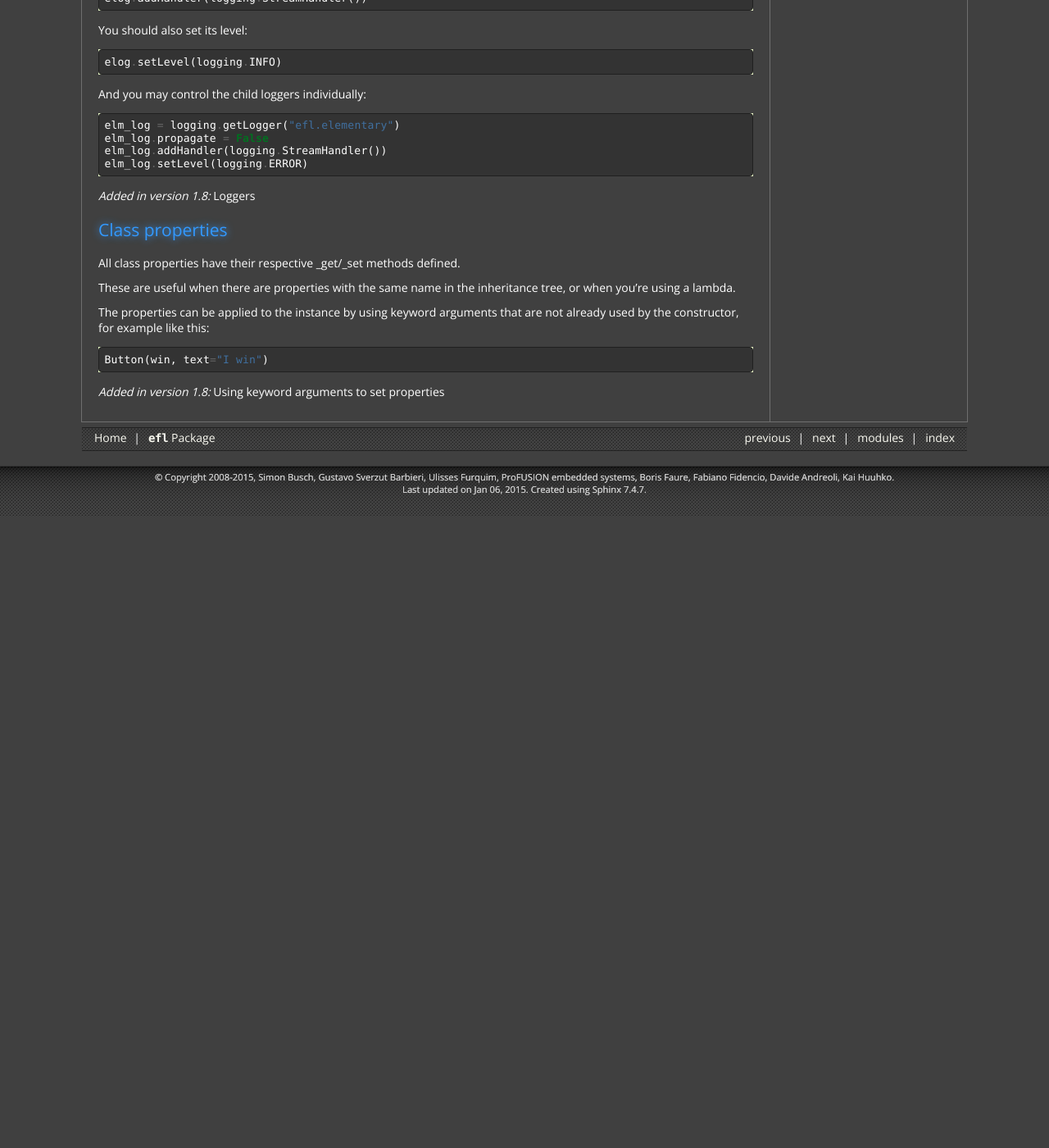
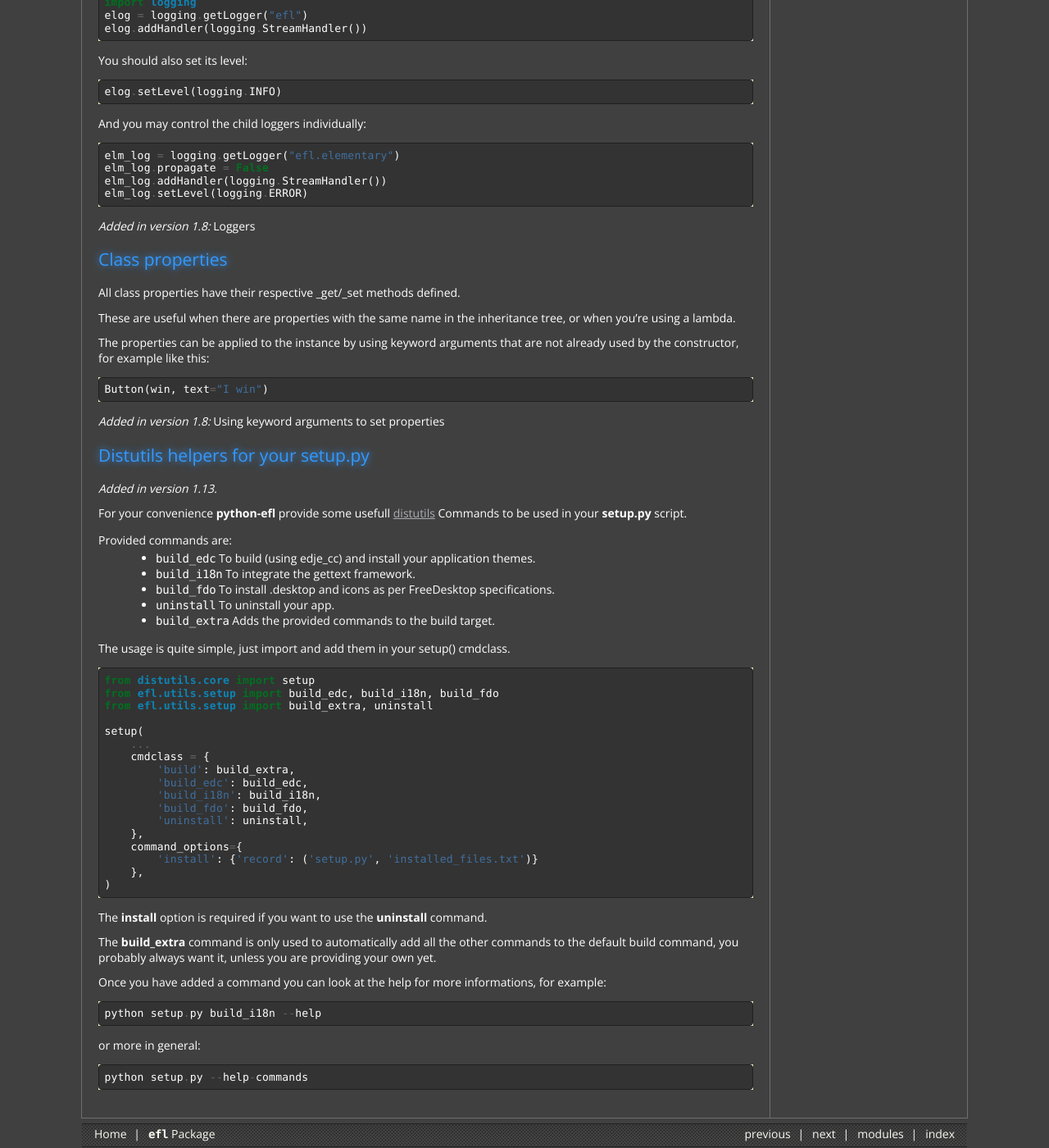
Before and after one commit to DaveMDS/python-efl, a Sphinx documentation site: the page built from doc/efl.rst, in a window 1280 px wide and 1400 px high, scrolled down 734 px. Shown: the whole window at 82% size. Built offline with Sphinx 7.4.7, drawn with Linux system fonts in a browser that asks for light colours; before the commit the page ends 1364 px from its top, so only the background shows below that; some of the changed text lies outside the part shown.

Commit message:
Docs for the provided distutils commands

```diff
--- a/doc/efl.rst
+++ b/doc/efl.rst
@@ -4,6 +4,7 @@
 =====================
 
 .. versionadded:: 1.8
+
 
 Logging
 -------
@@ -36,6 +37,7 @@ And you may control the child loggers individually::
 .. versionadded:: 1.8
     Loggers
 
+
 Class properties
 ----------------
 
@@ -51,3 +53,58 @@ are not already used by the constructor, for example like this::
 
 .. versionadded:: 1.8
     Using keyword arguments to set properties
+
+
+Distutils helpers for your setup.py
+-----------------------------------
+
+.. versionadded:: 1.13
+
+For your convenience **python-efl** provide some usefull `distutils
+<https://docs.python.org/2/distutils/>`_ Commands to be used in your
+**setup.py** script.
+
+Provided commands are:
+ * ``build_edc`` To build (using edje_cc) and install your application themes.
+ * ``build_i18n`` To integrate the gettext framework.
+ * ``build_fdo`` To install .desktop and icons as per FreeDesktop specifications.
+ * ``uninstall`` To uninstall your app.
+ * ``build_extra`` Adds the provided commands to the build target.
+
+The usage is quite simple, just import and add them in your setup() cmdclass.
+
+.. code-block:: python
+
+    from distutils.core import setup
+    from efl.utils.setup import build_edc, build_i18n, build_fdo
+    from efl.utils.setup import build_extra, uninstall
+
+    setup(
+        ...
+        cmdclass = {
+            'build': build_extra,
+            'build_edc': build_edc,
+            'build_i18n': build_i18n,
+            'build_fdo': build_fdo,
+            'uninstall': uninstall,
+        },
+        command_options={
+            'install': {'record': ('setup.py', 'installed_files.txt')}
+        },
+    )
+
+
+The **install** option is required if you want to use the **uninstall** command.
+
+The **build_extra** command is only used to automatically add all the other
+commands to the default build command, you probably always want it, unless
+you are providing your own yet.
+
+Once you have added a command you can look at the help for more informations,
+for example::
+
+    python setup.py build_i18n --help
+
+or more in general::
+
+    python setup.py --help-commands
```
